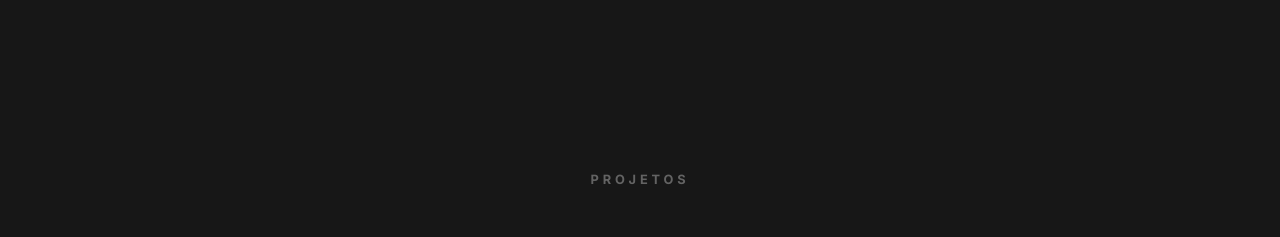
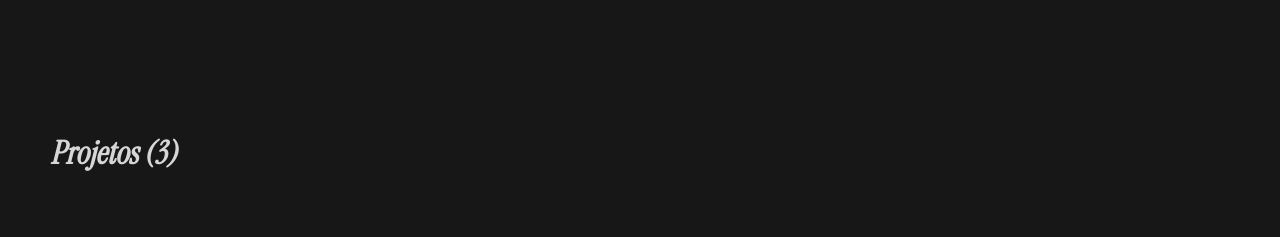
Before and after one commit to renatoloren/kaique-portifolio, a Next.js app: page /components/Home in a window 1280 px wide. Shown: the part 1520-1757 px from the top of the page. Built offline with nearby package versions, Linux system fonts and the light colour scheme.

Commit message:
project card adjustment

```diff
--- a/src/app/components/ProjectCard/ProjectCard.module.css
+++ b/src/app/components/ProjectCard/ProjectCard.module.css
@@ -4,7 +4,7 @@
 
     transition: transform 0.05s linear;
     background-color: red;
-    height: 300px;
+    height: 400px;
     width: 800px;
 
     background-repeat: no-repeat;
--- a/src/app/components/Projects/Projects.jsx
+++ b/src/app/components/Projects/Projects.jsx
@@ -94,9 +94,9 @@ const getCardStyle = (i) => {
       className={styles.projects}
       style={{ '--card-count': cards.length }}
     >
+      <h2 className={styles.heading}>Projetos ({cards.length})</h2>
+
       <div className={styles.sticky}>
-        <h2 className={styles.heading}>Projetos</h2>
-
         <div className={styles.scene}>
           {cards.map((card, i) => {
             const cardStyle = getCardStyle(i)
--- a/src/app/components/Projects/Projects.module.css
+++ b/src/app/components/Projects/Projects.module.css
@@ -14,22 +14,19 @@
 }
 
 .heading {
-    position: absolute;
-    top: 2.5rem;
-    left: 50%;
-    transform: translateX(-50%);
     font-size: clamp(0.75rem, 1vw, 1rem);
-    letter-spacing: 0.3em;
-    text-transform: uppercase;
-    opacity: 0.4;
-    margin: 0;
+    text-transform: capitalize;
     white-space: nowrap;
+    padding-left: 50px;
+    font-size: 2em;
+    font-family: var(--font-instrument);
+    font-style: italic;
 }
 
 .scene {
     position: relative;
-    width: 800px;
-    height: 450px;
+    width: 1000px;
+    height: 500px;
     /* Perspectiva definida no scene para que todos os cards compartilhem
      o mesmo ponto de fuga — essencial para a ilusão de vitrine */
     perspective: 1200px;
```
